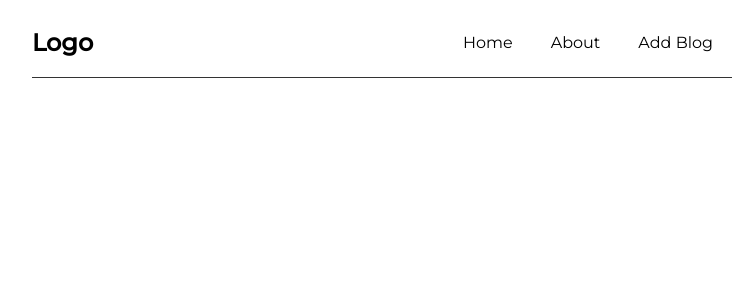
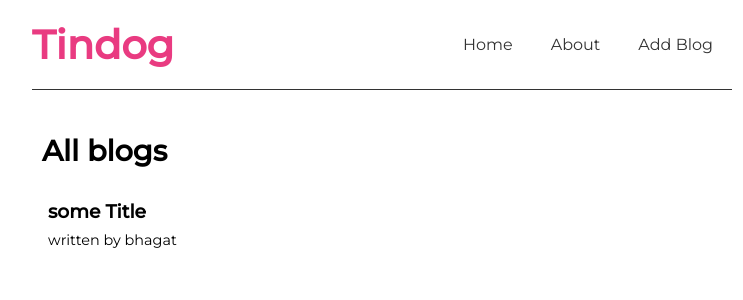
Before and after one commit to ChandanPk/wrestling-blogger, a React (Create React App) app: page / in a window 1280 px wide. Shown: the top 300 px of the page, without its empty margins (258-1001 px from the left). Built offline with nearby package versions, Linux system fonts and the light colour scheme.

Commit message:
Add stying

```diff
--- a/src/App.js
+++ b/src/App.js
@@ -1,10 +1,12 @@
 import Home from './comps/Home'
+import Navbar from './comps/Navbar'
 
 function App() {
   return (
-      <div className="App">
+    <div className="App">
+      <Navbar />
       <Home />
-      </div>
+    </div>
   );
 }
 
--- a/src/comps/Home.js
+++ b/src/comps/Home.js
@@ -1,9 +1,12 @@
-import Navbar from './Navbar'
 
 export default function Home(){
     return(
         <div className="home">
-            <Navbar />
+            <h2>All blogs</h2>
+            <div className="blogs">
+                <h3>some Title</h3>
+                <p>written by bhagat</p>
+            </div>
         </div>
     );
 }
--- a/src/comps/Navbar.js
+++ b/src/comps/Navbar.js
@@ -2,7 +2,7 @@
 export default function Navbar(){
     return(
         <nav>
-            <h1>Logo</h1>
+            <h1>Tindog</h1>
             <ul>
                 <a href="#s">Home</a>
                 <a href="#s">About</a>
--- a/src/index.css
+++ b/src/index.css
@@ -1,9 +1,15 @@
 @import url('https://fonts.googleapis.com/css2?family=Montserrat:wght@100;200;300;400;500&display=swap');
 
+:root {
+  --primary-color: #E93B81;
+}
+
+* {
+  margin: 0;
+}
 
 body {
   font-family: 'Montserrat', sans-serif;
-
 }
 
 ul {
@@ -17,6 +23,7 @@ nav a {
   padding: 0.5em 1em;
   margin: auto 2px;
   border: 1px solid white;
+  color: #333;
 
 }
 
@@ -30,11 +37,52 @@ nav {
   margin: auto;
   display: flex;
   justify-content: space-between;
+  align-items: center;
   /* background-color: cadetblue; */
   border-bottom: 1px solid #333;
 }
 
+nav > h1 {
+  font-size: 2.5rem;
+  margin: .5em 0;
+  color: var(--primary-color)
 
+}
+
+.App {
+  max-width: 700px;
+  margin: auto;
+}
+
+.home > h2 {
+  margin-top: 1.5em;
+  font-size: 1.8rem;
+  margin-left: 10px;
+}
+
+.home .blogs {
+  margin-top: 1em;
+  /* border: 1px solid black; */
+  padding: 1em;
+
+}
+
+.home .blogs:hover {
+  transition: 50ms;
+  padding: 1.1em;
+  border-radius: 1em;
+  box-shadow: 8px 8px 5px 0px rgb(233, 222, 231);
+  cursor: pointer;
+}
+
+.blogs h3{
+
+}
+
+.blogs p {
+  font-size: .9rem;
+  margin-top: 8px;
+}
 
 
 
```
